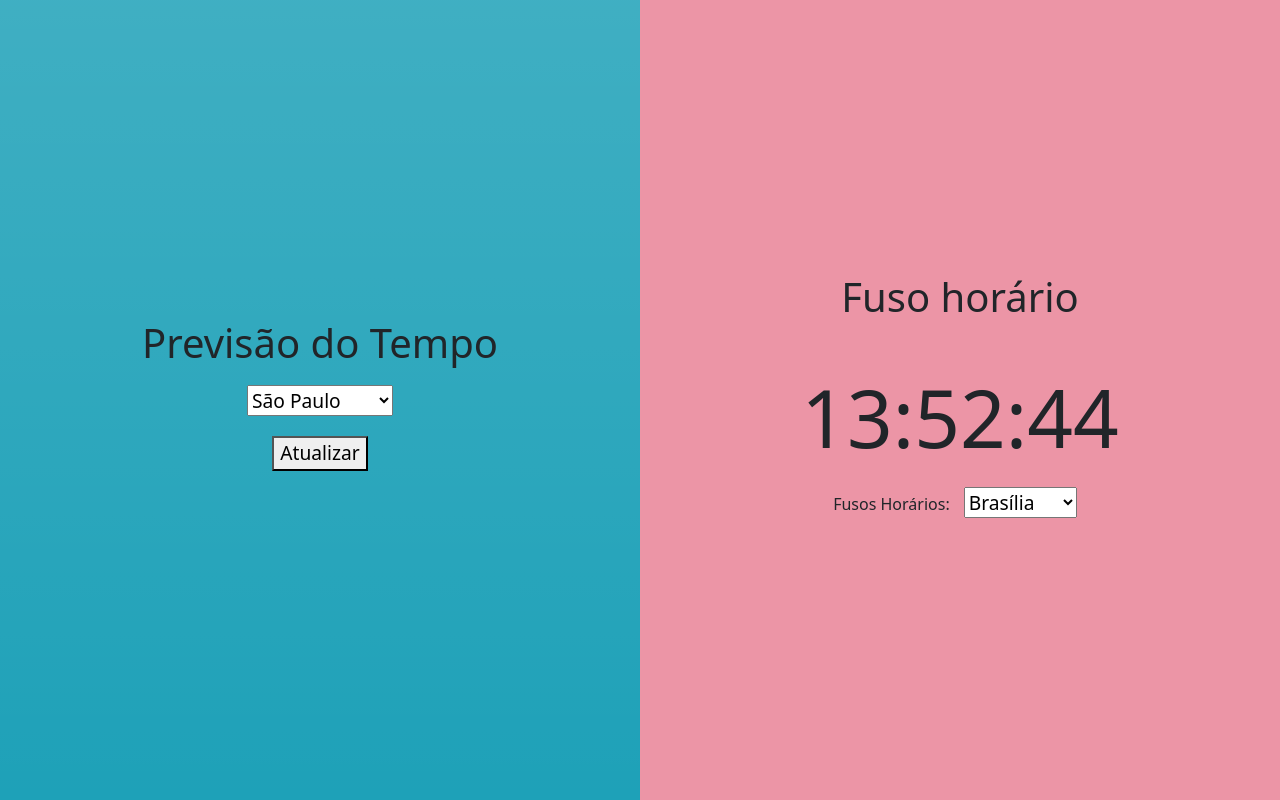
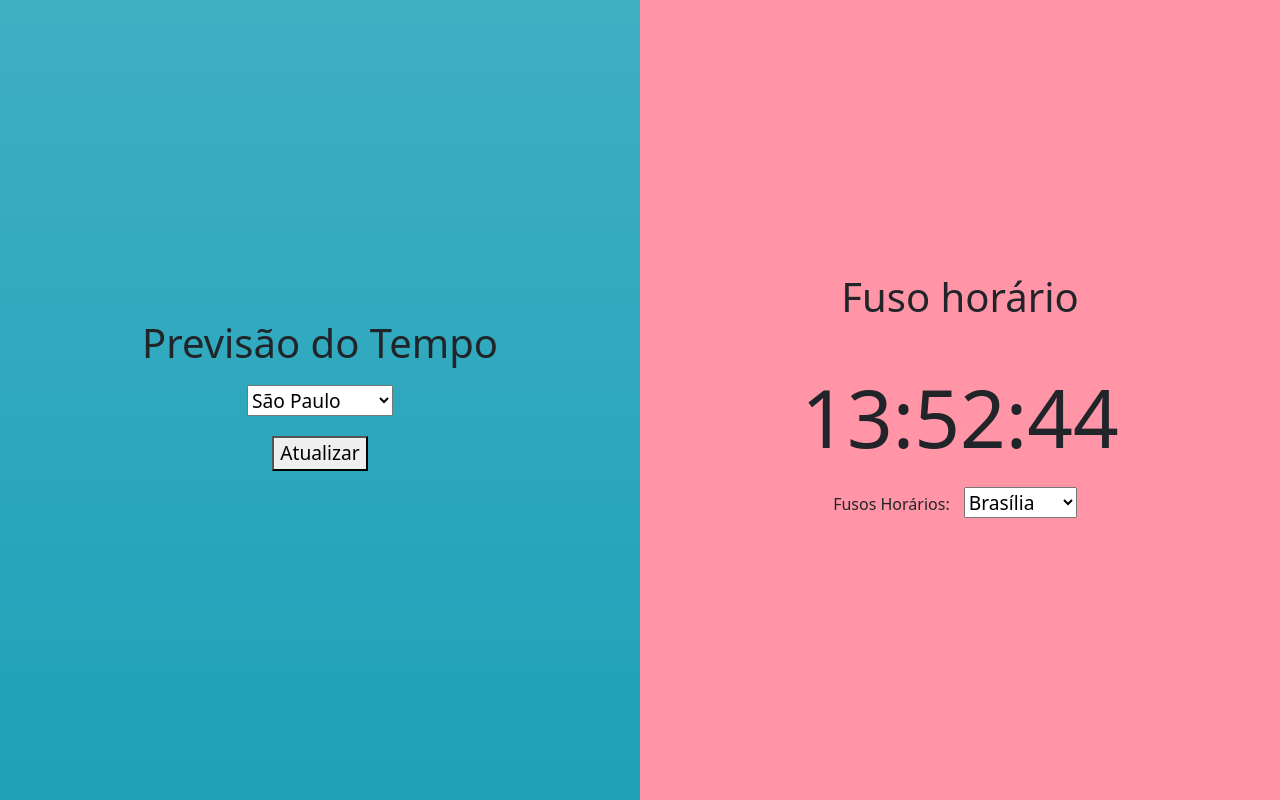
Before and after one commit to saymonlintt/clima-e-fuso-horario, a plain HTML site: page index.html in a window 1280 px wide. Drawn offline with nearby package versions, Linux system fonts and the light colour scheme; no server answers.

Commit message:
Update style.css

```diff
--- a/style.css
+++ b/style.css
@@ -45,7 +45,7 @@ select,button {
   flex-direction: column;
   justify-content: center;
   align-items: center;
-  background-color: rgb(236, 149, 166);
+  background-color: rgb(536, 149, 166);
 }
 
 #clock {
```
